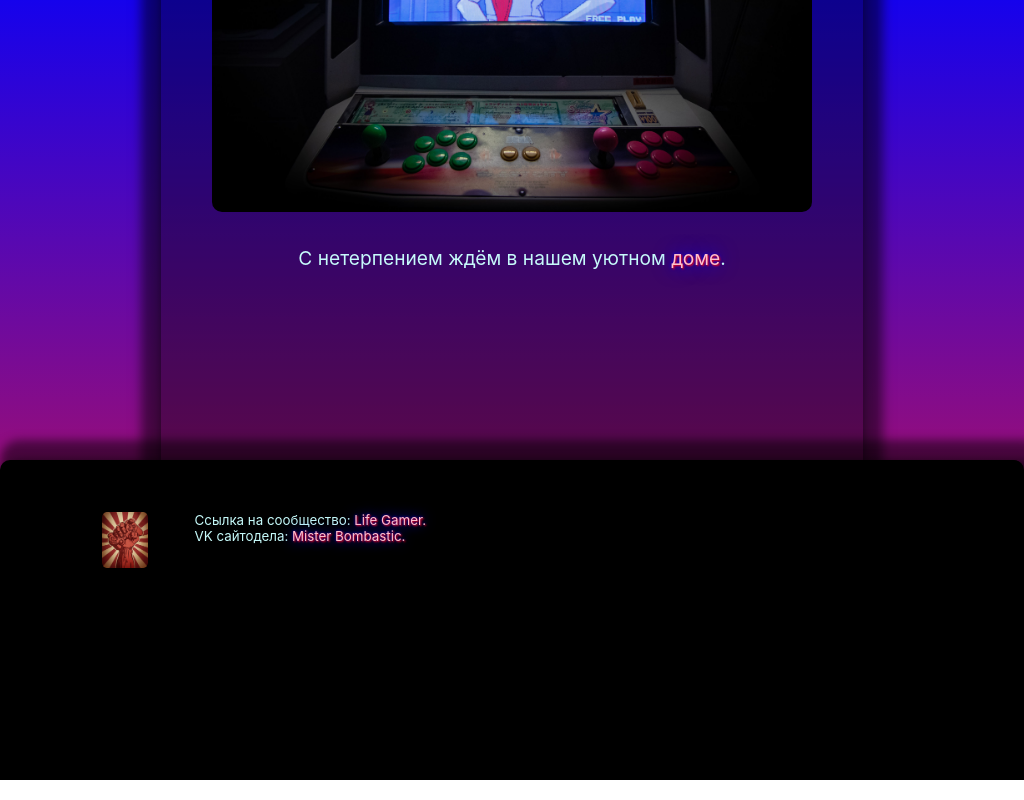
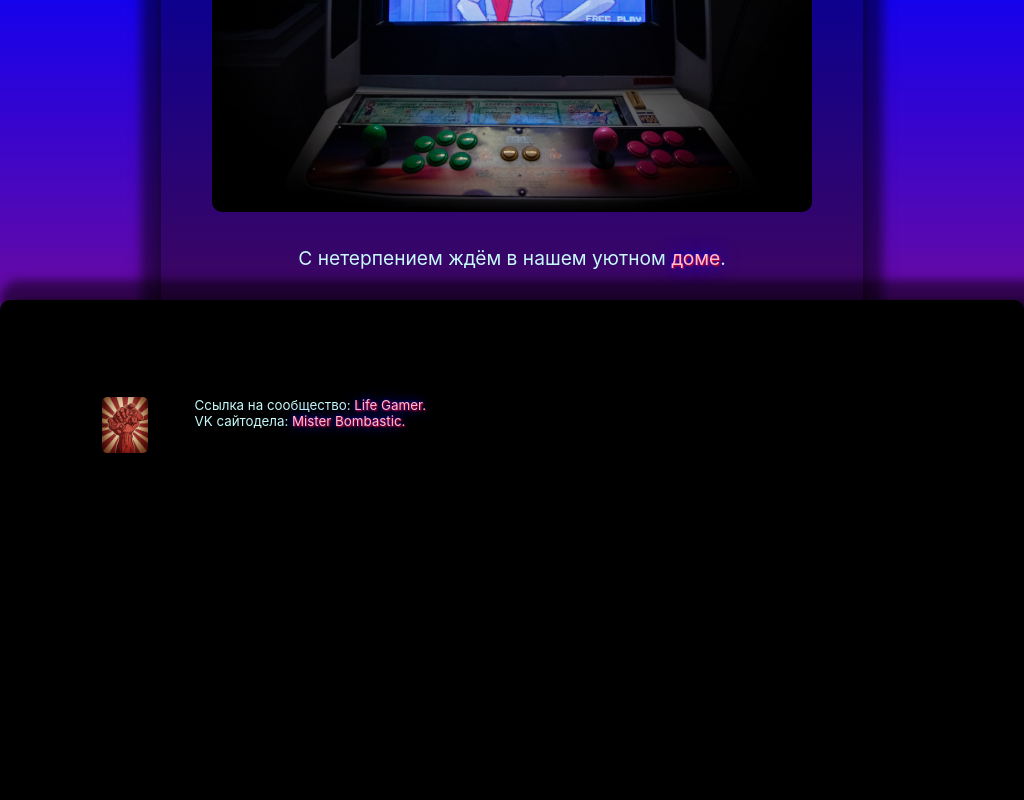
Before and after one commit to Diesfingers228/LifeGamer, a React (Create React App) app in the folder my-app/: page / in a window 1024 px wide. Shown: the part 878-1678 px from the top of the page. Built offline with nearby package versions, Linux system fonts and the light colour scheme.

Commit message:
Life_Gamer

```diff
--- a/my-app/src/App.css
+++ b/my-app/src/App.css
@@ -358,7 +358,7 @@
       box-shadow: 10px 10px 10px 10px rgba(0, 0, 0, 0.5), 10px -10px 10px 10px rgba(0, 0, 0, 0.5);
       display: flex;
       align-items: center;
-      padding: 250px;
+      padding-bottom: 250px;
       height: 250px;
       width: 100%;
     }
--- a/my-app/src/AppMobile.css
+++ b/my-app/src/AppMobile.css
@@ -86,7 +86,6 @@
       box-shadow: -10px 10px 10px 10px rgba(0, 0, 0, 0.5), 10px 10px 10px 10px rgba(0, 0, 0, 0.5);
       background-color: rgba(0, 0, 0, 0.4);
       min-width: 600px;
-      padding-bottom: 20vh;
       }
 
     #frame input[type=radio] {
@@ -328,8 +327,8 @@
       box-shadow: 10px 10px 10px 10px rgba(0, 0, 0, 0.5), 10px -10px 10px 10px rgba(0, 0, 0, 0.5);
       display: flex;
       align-items: center;
-      padding-bottom: 20vh;
-      height: 20vh;
+      padding-bottom: 250px;
+      height: 250px;
       width: 100%;
     }
 
```
